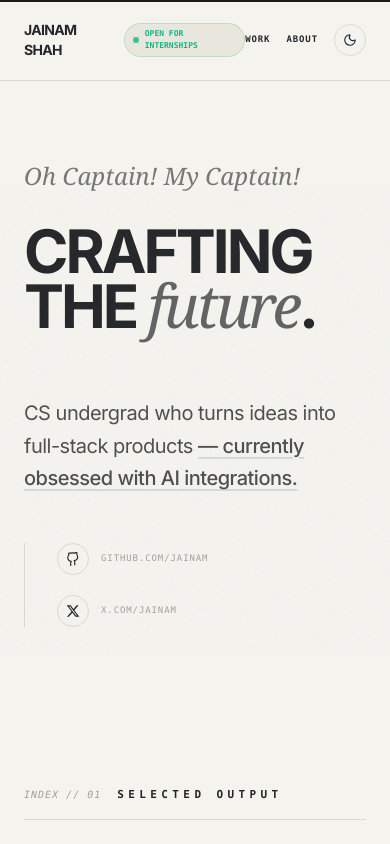
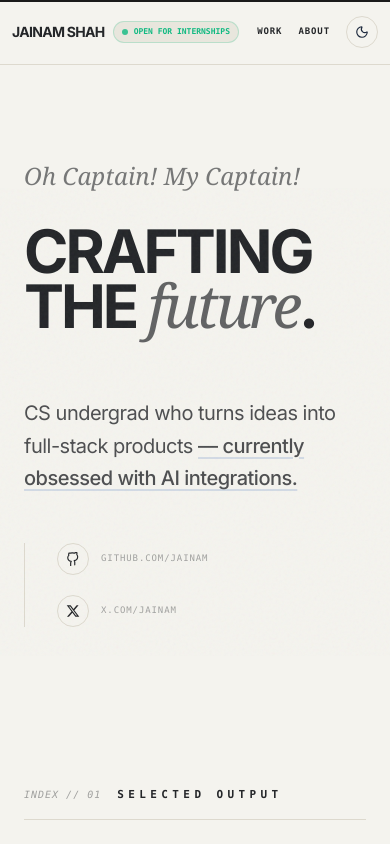
Before and after one commit to JainamShah0730/Art, a React (Vite) app in the folder Frontend/: page / in a window 390 px wide. Shown: the top 844 px of the page. Built offline with nearby package versions, Linux system fonts and the light colour scheme; a web font is replaced by a local one.

Commit message:
alignment changes

```diff
--- a/Frontend/src/sections/Navbar.jsx
+++ b/Frontend/src/sections/Navbar.jsx
@@ -50,17 +50,17 @@
   return (
     <nav
       className={`
-        fixed top-0 w-full z-50 px-6 py-5 flex justify-between items-center border-b
+        fixed top-0 w-full z-50 px-3 sm:px-6 py-4 sm:py-5 flex justify-between items-center border-b
         ${THEME.border} ${THEME.bg} bg-opacity-90 backdrop-blur-md transition-colors duration-500
       `}
     >
       {/* Left: Brand name & Pulse Capsule */}
-      <div className="flex items-center gap-3 sm:gap-6">
-        <span className="font-bold tracking-tighter text-sm sm:text-lg uppercase">
+      <div className="flex items-center gap-2 sm:gap-6">
+        <span className="font-bold tracking-tighter text-sm sm:text-lg uppercase whitespace-nowrap">
           JAINAM SHAH
         </span>
-        <div className={`flex items-center gap-1.5 sm:gap-2 px-2 sm:px-3 py-1 rounded-full text-[8px] sm:text-[9px] font-mono font-bold border transition-colors duration-500 ${THEME.accentBg}`}>
-          <span className="w-1.5 h-1.5 rounded-full bg-[#10B981] animate-pulse" />
+        <div className={`flex items-center gap-1.5 sm:gap-2 px-2 sm:px-3 py-1 rounded-full text-[8px] sm:text-[9px] font-mono font-bold border transition-colors duration-500 whitespace-nowrap ${THEME.accentBg}`}>
+          <span className="w-1.5 h-1.5 shrink-0 rounded-full bg-[#10B981] animate-pulse" />
           OPEN FOR INTERNSHIPS
         </div>
       </div>
```
